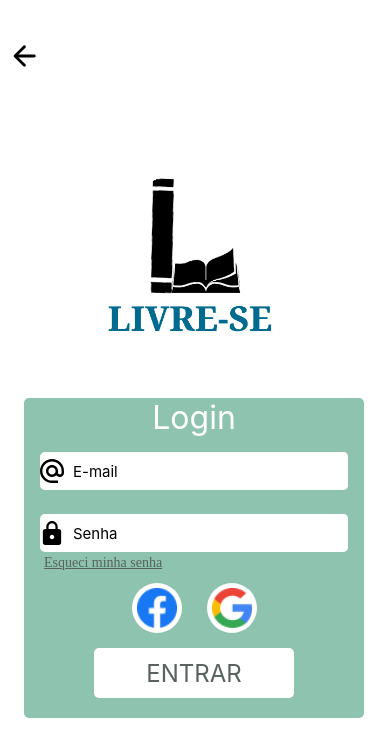
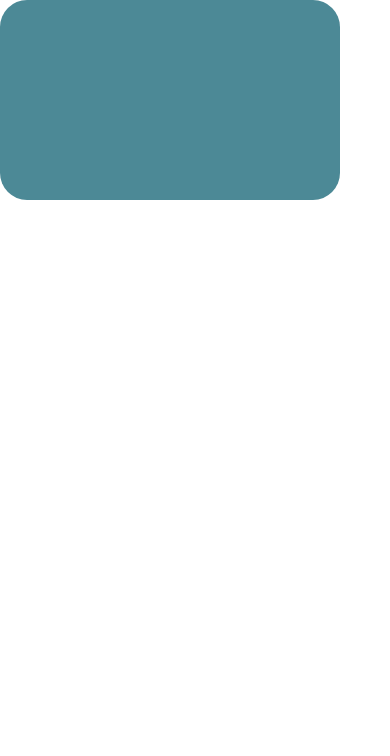
Before and after one commit to gavekhun/squad-4-tt-23.1, a React Native app in the folder frontend/: screen / in a window 390 px wide. Shown: the top 756 px of the page. Built offline with nearby package versions, Linux system fonts and the light colour scheme.

Commit message:
Comecei a fazer a Tela do Carrinho

```diff
--- a/frontend/App.tsx
+++ b/frontend/App.tsx
@@ -1,9 +1,10 @@
+import CartScreen from "./pages/CartScreen";
 import LoginScreen from "./pages/LoginScreen";
 
 export default function App() {
   return (
     <>
-      <LoginScreen></LoginScreen>
+      <CartScreen></CartScreen>
     </>
   );
 }
--- /dev/null
+++ b/frontend/components/UserProductCard/index.tsx
@@ -0,0 +1,12 @@
+import { Text, View } from "react-native";
+import { Card, CardImage } from "./style";
+
+export default function UserProductCard() {
+    return(
+        <View>
+            <Card>
+                <CardImage></CardImage>
+            </Card>
+        </View>
+    );
+}
--- /dev/null
+++ b/frontend/components/UserProductCard/style.ts
@@ -0,0 +1,17 @@
+import styled from "styled-components/native";
+
+export const Card = styled.View`
+    width: 340px;
+    height: 200px;
+    border-radius: 27px;
+    background-color: #4C8996;
+`
+
+export const CardImage = styled.Image`
+    position: absolute;
+    width: 75px;
+    height: 113px;
+    left: 30px;
+    top: -12px;
+    filter: drop-shadow(4px 4px 4px rgba(0, 0, 0, 0.37));
+`
--- /dev/null
+++ b/frontend/pages/CartScreen/index.tsx
@@ -0,0 +1,13 @@
+import { View } from "react-native";
+import UserProductCard from "../../components/UserProductCard";
+import { BackArrow, TitlePage } from "./style";
+
+export default function CartScreen() {
+    return (
+        <View>
+            <BackArrow source={require("../../assets/BackArrow.svg")}/>
+            <TitlePage>Carrinho</TitlePage>
+            <UserProductCard></UserProductCard>
+        </View>
+    );
+}
--- /dev/null
+++ b/frontend/pages/CartScreen/style.ts
@@ -0,0 +1,22 @@
+import styled from "styled-components/native";
+
+export const BackArrow = styled.Image`
+    position: absolute;
+    width: 34px;
+    height: 34px;
+    left: 8px;
+    top: 39px;
+`
+
+export const TitlePage = styled.Text`
+    position: absolute;
+    width: 233px;
+    height: 23px;
+    left: 79px;
+    top: 44px;
+    font-family: sans-serif;
+    font-weight: 500;
+    font-size: 24px;
+    line-height: 29px;
+    text-align: center;
+`
```
